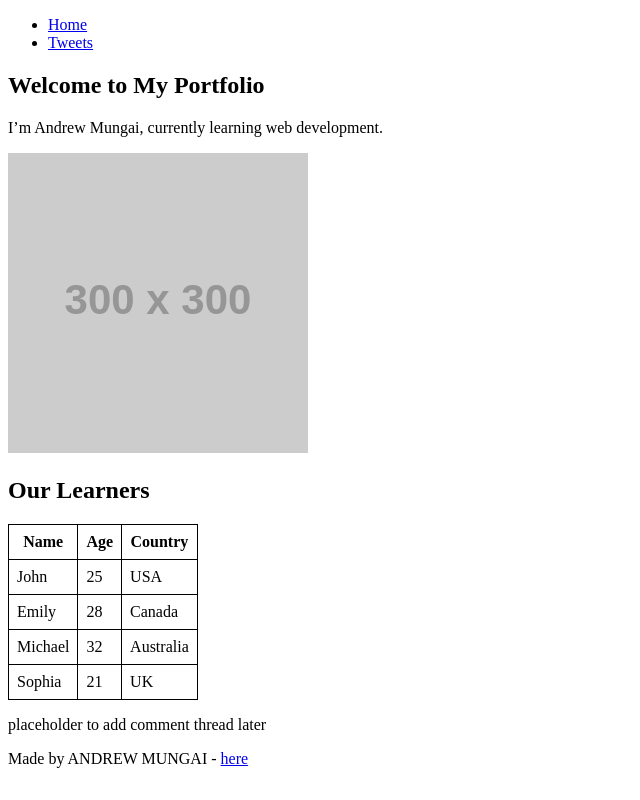
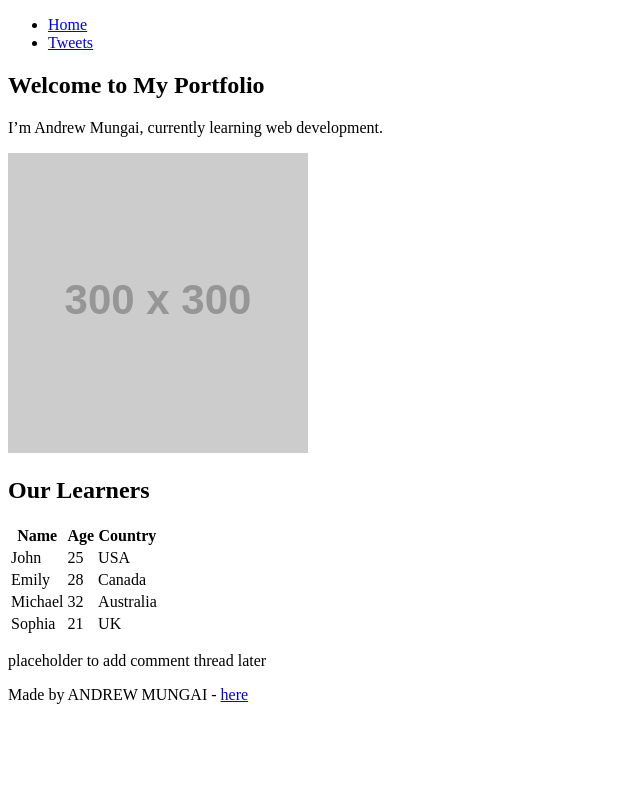
Before and after one commit to MuthumbiMungai/My_First_Portfolio, a plain HTML site: page index.html in a window 1280 px wide. Shown: the whole page, without its empty margins (0-640 px from the left). Drawn offline with Linux system fonts and the light colour scheme; placeholder pictures from the web are drawn by us.

Commit message:
Fix table placement and structure to match checker requirements

```diff
--- a/index.html
+++ b/index.html
@@ -18,37 +18,20 @@
             <h1>Welcome to My Portfolio</h1>
             <p>I’m Andrew Mungai, currently learning web development.</p>
             <img src="https://via.placeholder.com/300" alt="Sample image">
-
             <h2>Our Learners</h2>
-            <table style="border: 1px solid black; border-collapse: collapse;">
+            <table>
                 <thead>
                     <tr>
-                        <th style="border: 1px solid black; padding: 8px;">Name</th>
-                        <th style="border: 1px solid black; padding: 8px;">Age</th>
-                        <th style="border: 1px solid black; padding: 8px;">Country</th>
+                        <th>Name</th>
+                        <th>Age</th>
+                        <th>Country</th>
                     </tr>
                 </thead>
                 <tbody>
-                    <tr>
-                        <td style="border: 1px solid black; padding: 8px;">John</td>
-                        <td style="border: 1px solid black; padding: 8px;">25</td>
-                        <td style="border: 1px solid black; padding: 8px;">USA</td>
-                    </tr>
-                    <tr>
-                        <td style="border: 1px solid black; padding: 8px;">Emily</td>
-                        <td style="border: 1px solid black; padding: 8px;">28</td>
-                        <td style="border: 1px solid black; padding: 8px;">Canada</td>
-                    </tr>
-                    <tr>
-                        <td style="border: 1px solid black; padding: 8px;">Michael</td>
-                        <td style="border: 1px solid black; padding: 8px;">32</td>
-                        <td style="border: 1px solid black; padding: 8px;">Australia</td>
-                    </tr>
-                    <tr>
-                        <td style="border: 1px solid black; padding: 8px;">Sophia</td>
-                        <td style="border: 1px solid black; padding: 8px;">21</td>
-                        <td style="border: 1px solid black; padding: 8px;">UK</td>
-                    </tr>
+                    <tr><td>John</td><td>25</td><td>USA</td></tr>
+                    <tr><td>Emily</td><td>28</td><td>Canada</td></tr>
+                    <tr><td>Michael</td><td>32</td><td>Australia</td></tr>
+                    <tr><td>Sophia</td><td>21</td><td>UK</td></tr>
                 </tbody>
             </table>
         </article>
```
